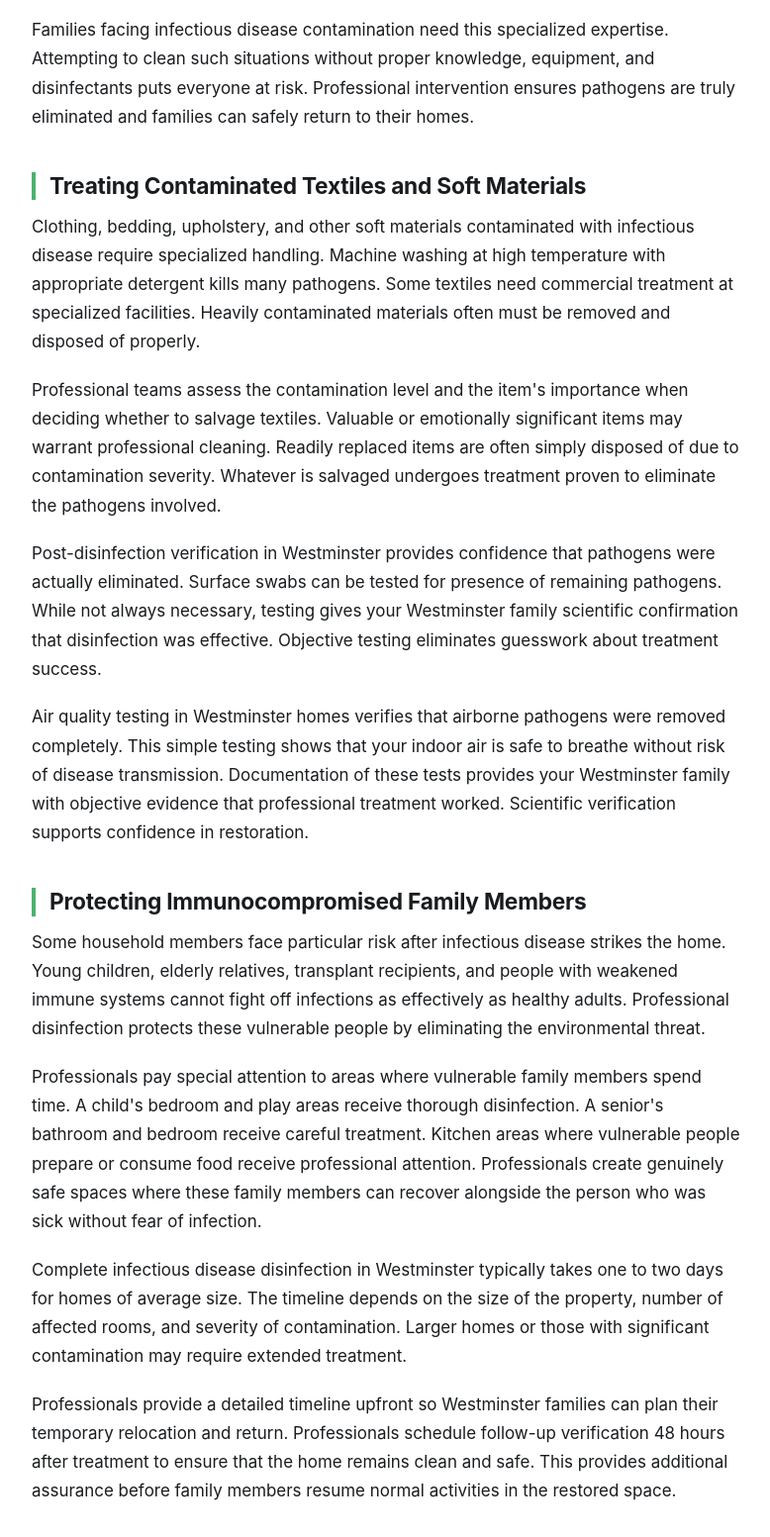
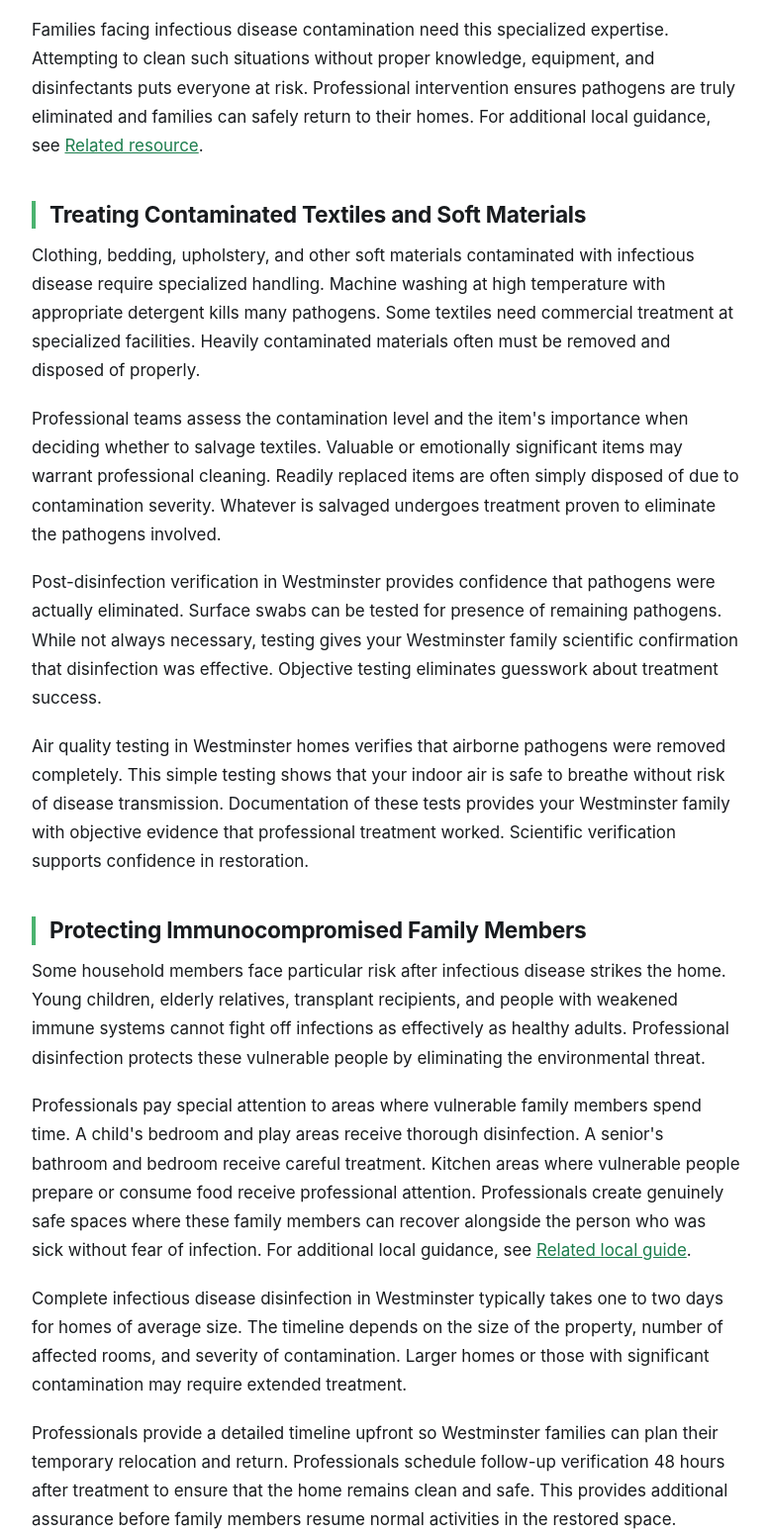
Before and after one commit to cloudstackingmasumak/westminster-co-biohazard-cleanup, a plain HTML site: page index.html in a window 1280 px wide. Shown: the part 2349-3902 px from the top of the page at 99% size, without its empty margins (250-1028 px from the left). Drawn offline with Linux system fonts and the light colour scheme.

Commit message:
add index.html

```diff
--- a/index.html
+++ b/index.html
@@ -95,7 +95,7 @@
 <h2>How Infectious Diseases Contaminate Environments</h2>
 <p>In Westminster, understanding contamination pathways helps target disinfection efforts to areas most likely to harbor dangerous pathogens. Professional assessment identifies contamination sources and determines which areas require priority disinfection.</p>
 <p>After disinfection is complete, their Westminster team verifies effectiveness through testing and inspection. In many cases, we may use ATP testing or other methods to verify that disinfection was successful. Professional crews documents all verification results. Westminster facilities appreciate knowing that disinfection has been verified scientifically, not just assumed. In many cases, we provide documentation showing what was disinfected, when, and with what products. This documentation supports business insurance claims and regulatory compliance. Professional teams' Westminster crew also conducts visual inspection to ensure no areas were missed. Final verification gives organizations confidence that spaces are genuinely safe and pathogen-free.</p>
-<p>Families facing infectious disease contamination need this specialized expertise. Attempting to clean such situations without proper knowledge, equipment, and disinfectants puts everyone at risk. Professional intervention ensures pathogens are truly eliminated and families can safely return to their homes.</p>
+<p>Families facing infectious disease contamination need this specialized expertise. Attempting to clean such situations without proper knowledge, equipment, and disinfectants puts everyone at risk. Professional intervention ensures pathogens are truly eliminated and families can safely return to their homes. <span class="cloudstack-context" data-cloudstack-interlinks="v2" data-interlink-role="context">For additional local guidance, see <a href="https://westminster-co-biohazard-cleanup-8ba741.gitlab.io/">Related resource</a>.</span></p>
 <h2>Treating Contaminated Textiles and Soft Materials</h2>
 <p>Clothing, bedding, upholstery, and other soft materials contaminated with infectious disease require specialized handling. Machine washing at high temperature with appropriate detergent kills many pathogens. Some textiles need commercial treatment at specialized facilities. Heavily contaminated materials often must be removed and disposed of properly.</p>
 <p>Professional teams assess the contamination level and the item's importance when deciding whether to salvage textiles. Valuable or emotionally significant items may warrant professional cleaning. Readily replaced items are often simply disposed of due to contamination severity. Whatever is salvaged undergoes treatment proven to eliminate the pathogens involved.</p>
@@ -103,7 +103,7 @@
 <p>Air quality testing in Westminster homes verifies that airborne pathogens were removed completely. This simple testing shows that your indoor air is safe to breathe without risk of disease transmission. Documentation of these tests provides your Westminster family with objective evidence that professional treatment worked. Scientific verification supports confidence in restoration.</p>
 <h2>Protecting Immunocompromised Family Members</h2>
 <p>Some household members face particular risk after infectious disease strikes the home. Young children, elderly relatives, transplant recipients, and people with weakened immune systems cannot fight off infections as effectively as healthy adults. Professional disinfection protects these vulnerable people by eliminating the environmental threat.</p>
-<p>Professionals pay special attention to areas where vulnerable family members spend time. A child's bedroom and play areas receive thorough disinfection. A senior's bathroom and bedroom receive careful treatment. Kitchen areas where vulnerable people prepare or consume food receive professional attention. Professionals create genuinely safe spaces where these family members can recover alongside the person who was sick without fear of infection.</p>
+<p>Professionals pay special attention to areas where vulnerable family members spend time. A child's bedroom and play areas receive thorough disinfection. A senior's bathroom and bedroom receive careful treatment. Kitchen areas where vulnerable people prepare or consume food receive professional attention. Professionals create genuinely safe spaces where these family members can recover alongside the person who was sick without fear of infection. <span class="cloudstack-context" data-cloudstack-interlinks="v2" data-interlink-role="context">For additional local guidance, see <a href="https://servicepros-guides.fsn1.your-objectstorage.com/westminster-co-biohazard-cleanup/index.html">Related local guide</a>.</span></p>
 <p>Complete infectious disease disinfection in Westminster typically takes one to two days for homes of average size. The timeline depends on the size of the property, number of affected rooms, and severity of contamination. Larger homes or those with significant contamination may require extended treatment.</p>
 <p>Professionals provide a detailed timeline upfront so Westminster families can plan their temporary relocation and return. Professionals schedule follow-up verification 48 hours after treatment to ensure that the home remains clean and safe. This provides additional assurance before family members resume normal activities in the restored space.</p>
 <h2>Specialty Protocols for Different Infectious Scenarios</h2>
@@ -118,5 +118,6 @@
 <p class="cta-row"><a class="cta" style="background:var(--a);color:#fff" href="tel:+18778124220">Call (877) 812-4220 now</a></p>
 </div></main>
 
+<section class="related cloudstack-related" data-cloudstack-interlinks="v2" data-interlink-role="bottom"><div class="wrap"><h2>More Westminster biohazard cleanup resources</h2><div class="rgrid"><a class="rcard" href="https://servicepros-gallatin-tn-fire-damage.static.hf.space/westminster-co-biohazard-cleanup/index.html" data-interlink-role="bottom-link">See related help</a><a class="rcard" href="https://servicepros.mataroa.blog/blog/what-not-to-touch-in-westminster-co/" data-interlink-role="bottom-link">Read a related guide</a><a class="rcard" href="https://cs-anoka-fire-damage.onrender.com/westminster-co-biohazard-cleanup/index.html" data-interlink-role="bottom-link">Related resource</a><a class="rcard" href="https://servicepros.t3.tigrisfiles.io/westminster-co-biohazard-cleanup/index.html" data-interlink-role="bottom-link">Related local guide</a></div></div></section>
 <footer class="site"><div class="wrap"><p class="res">Helpful resources: <a href="https://www.redcross.org/" rel="nofollow">Red Cross</a> · <a href="https://iicrc.org/" rel="nofollow">IICRC standards</a> · <a href="https://www.ready.gov/" rel="nofollow">Ready.gov</a></p><p><a href="index.html">More Westminster biohazard cleanup guides</a></p><p><a href="https://biohazardcleanupwestminsterco.us">Westminster Biohazard Cleanup</a></p><p style="opacity:.7">Westminster Biohazard Cleanup · Westminster, CO</p></div></footer>
 </body></html>
```
